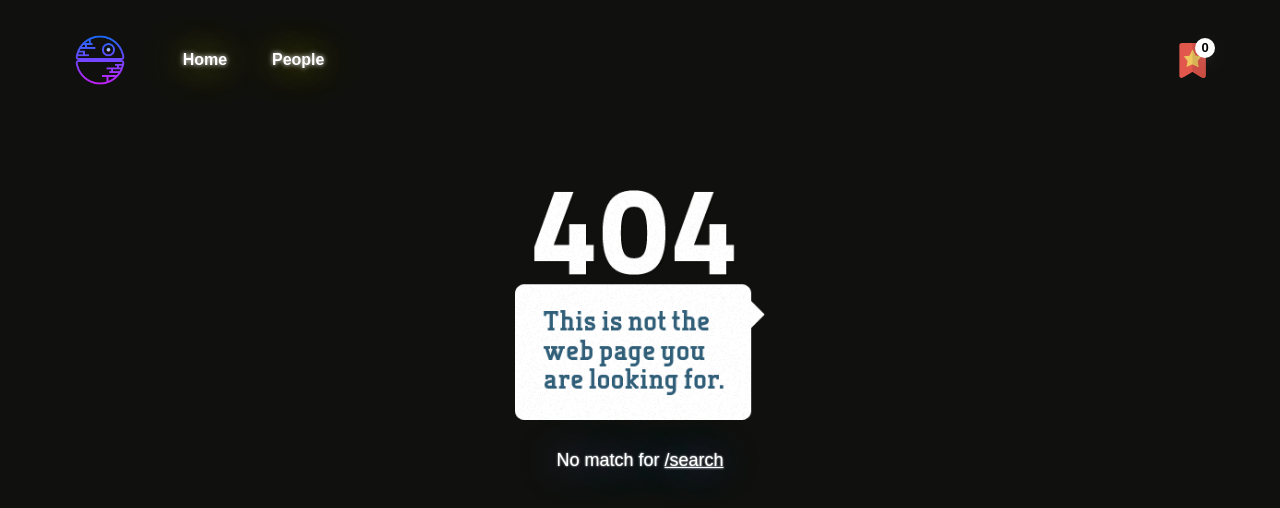
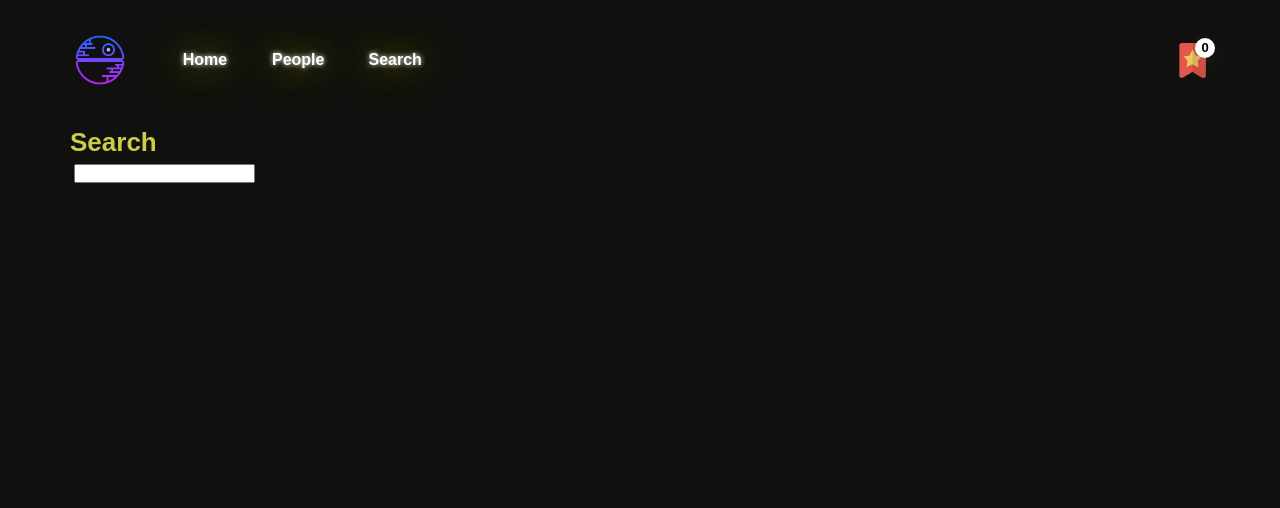
Before and after one commit to Zigomaticus/react-redux-starwars, a React (Create React App) app: page /search in a window 1280 px wide. Shown: the top 508 px of the page. Built offline with nearby package versions, Linux system fonts and the light colour scheme.

Commit message:
start develop search page

```diff
--- a/src/components/Header/Header.jsx
+++ b/src/components/Header/Header.jsx
@@ -48,7 +48,9 @@ const Header = () => {
         <li>
           <Link to="/people/?page=1">People</Link>
         </li>
-        {/* <li><Link to="/search">Search</Link></li> */}
+        <li>
+          <Link to="/search">Search</Link>
+        </li>
       </ul>
 
       <Favorite />
--- /dev/null
+++ b/src/containers/SearchPage/SearchPage.jsx
@@ -0,0 +1,26 @@
+// Libraries
+import React, { useState } from "react";
+// Css
+import styles from "./SearchPage.module.css";
+
+const SearchPage = () => {
+  const [inputSearchValue, setInputSearchValue] = useState("");
+
+  const handleInputChange = (e) => {
+    console.log(e.target.value);
+    setInputSearchValue(e.target.value);
+  };
+
+  return (
+    <>
+      <h1 className="header__text">Search</h1>;
+      <input
+        type="text"
+        value={inputSearchValue}
+        onChange={handleInputChange}
+      />
+    </>
+  );
+};
+
+export default SearchPage;
--- /dev/null
+++ b/src/containers/SearchPage/SearchPage.module.css
@@ -0,0 +1,4 @@
+.input__search {
+  margin-top: 30px;
+  margin-bottom: 50px;
+}
--- a/src/routes/routesConfig.js
+++ b/src/routes/routesConfig.js
@@ -4,12 +4,14 @@ import NotFoundPage from "../containers/NotFoundPage/NotFoundPage";
 import PeoplePage from "../containers/PeoplePage/PeoplePage";
 import PersonPage from "../containers/PersonPage/PersonPage";
 import FavoritePage from "../containers/FavoritePage/FavoritePage";
+import SearchPage from "../containers/SearchPage/SearchPage";
 
 const routesConfig = [
   { path: "/", element: <HomePage /> },
   { path: "/people", element: <PeoplePage /> },
   { path: "/people/:id", element: <PersonPage /> },
   { path: "/favorites", element: <FavoritePage /> },
+  { path: "/search", element: <SearchPage /> },
   { path: "*", element: <NotFoundPage /> },
 ];
 
```
